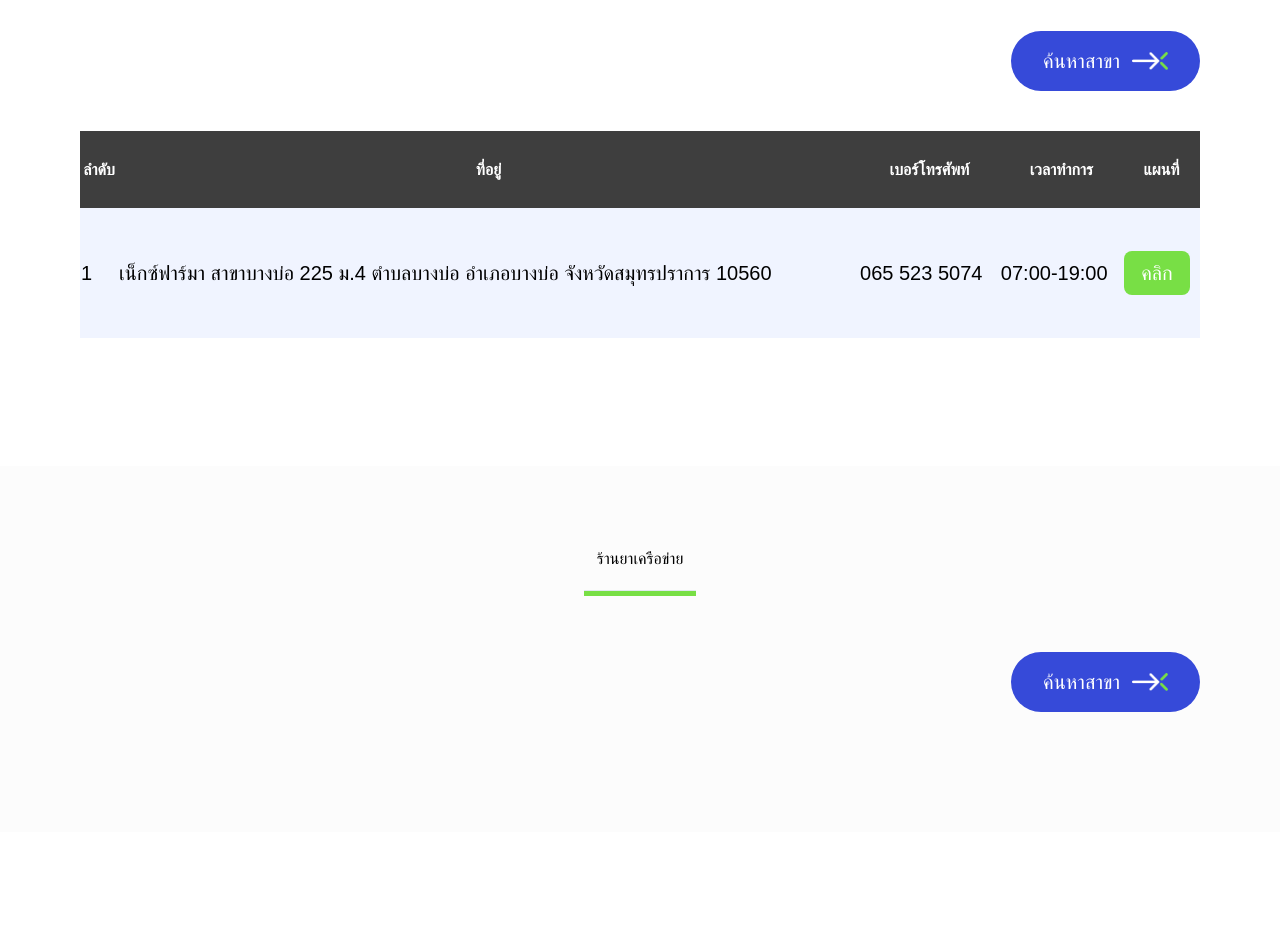
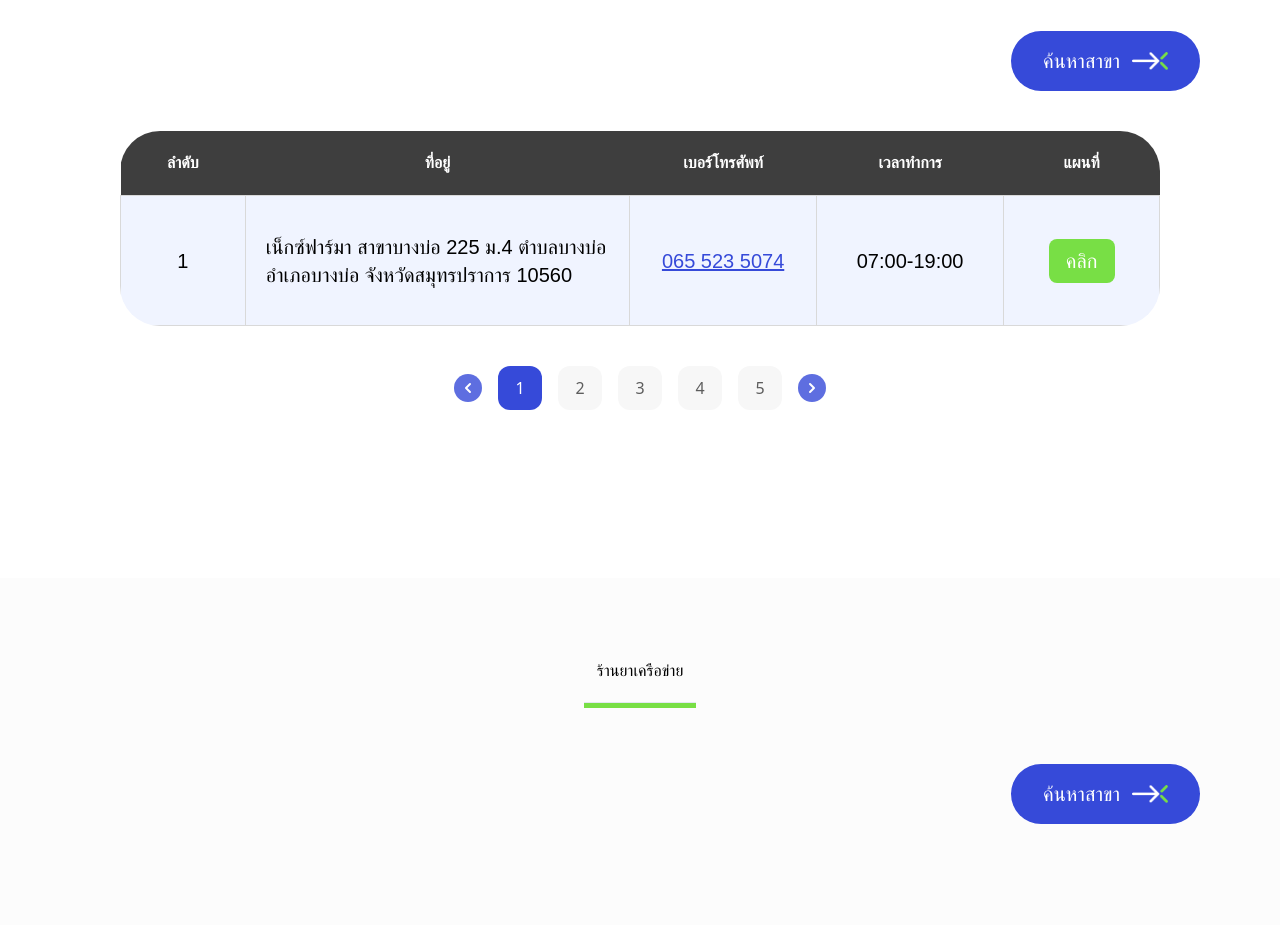
Before and after one commit to arnapana/nexx-web, a Next.js app: page /stores in a window 1280 px wide. Shown: the part 1240-2165 px from the top of the page. Built offline with nearby package versions, Linux system fonts and the light colour scheme.

Commit message:
fixed pagination

```diff
--- a/src/components/common/breadcrumb/breadcrumb-style.tsx
+++ b/src/components/common/breadcrumb/breadcrumb-style.tsx
@@ -21,12 +21,16 @@
       const lastindex = index === arrayChildren.length - 1
 
       if (lastindex) {
-        childElements.push(<Crumb last={true}>{cloneElement(child as React.ReactElement<any>)}</Crumb>)
+        childElements.push(
+          <Crumb key={index} last={true}>
+            {cloneElement(child as React.ReactElement<any>)}
+          </Crumb>
+        )
       } else {
-        childElements.push(<Crumb>{cloneElement(child as React.ReactElement<any>)}</Crumb>)
+        childElements.push(<Crumb key={index}>{cloneElement(child as React.ReactElement<any>)}</Crumb>)
         !lastindex &&
           childElements.push(
-            <Crumb>
+            <Crumb key={index + 100}>
               <ArrowRightIcon className='mx-2 w-5 h-5' />
             </Crumb>
           )
--- a/src/components/common/index.tsx
+++ b/src/components/common/index.tsx
@@ -12,3 +12,4 @@
 export * from './input-checkbok'
 export * from './input-select'
 export * from './input-search'
+export * from './pagination'
--- /dev/null
+++ b/src/components/common/pagination/index.tsx
@@ -0,0 +1,96 @@
+import React, { useState, useEffect } from 'react'
+import { ArrowLeftIcon, ArrowRightIcon } from '@components/icons'
+import classNames from 'classnames'
+
+interface Props {
+  containerClassName: string
+  innerClassName: string
+  pageCount: number
+  disabled: boolean
+  onChangePage: (i: number) => void
+}
+
+export const Pagination: React.FC<Props> = ({
+  containerClassName,
+  innerClassName,
+  pageCount,
+  disabled,
+  onChangePage
+}) => {
+  const [page, setPage] = useState<number>(0)
+
+  const handlePage = (button: boolean, nextPage: number) => {
+    let currentPage: number
+    if (button) {
+      const newPage = page + nextPage
+      if (newPage < 0) {
+        // Check Last than 0
+        currentPage = page
+      } else if (newPage >= pageCount) {
+        // Check More than pageCount
+        currentPage = page
+      } else {
+        currentPage = newPage
+      }
+    } else {
+      currentPage = nextPage
+    }
+    onChangePage(currentPage)
+    setPage(currentPage)
+  }
+
+  const PageinationElement = () => {
+    const listPagination = []
+    for (let i = 0; i < pageCount; i++) {
+      listPagination.push(
+        <li key={i}>
+          <button
+            disabled={disabled}
+            className={`w-11 h-11 ${
+              i === page ? 'bg-primary text-white' : 'bg-[#F7F7F7] text-[#5D5D5D]'
+            } transition-colors duration-500 hover:text-white  hover:bg-primary rounded-xl`}
+            onClick={() => handlePage(false, i)}
+          >
+            {i + 1}
+          </button>
+        </li>
+      )
+    }
+    return listPagination
+  }
+
+  return (
+    <div className={classNames(containerClassName, 'my-10')}>
+      <div className={classNames(innerClassName, 'mx-auto w-fit')}>
+        <ul className='flex flex-row space-x-4'>
+          <li className='grid place-items-center'>
+            <button
+              disabled={disabled}
+              className='grid place-items-center w-7 h-7 text-white bg-[#364AD9] rounded-full opacity-80'
+              onClick={() => handlePage(true, -1)}
+            >
+              <ArrowLeftIcon className='w-5 h-5' />
+            </button>
+          </li>
+          {PageinationElement()}
+          <li className='grid place-items-center'>
+            <button
+              disabled={disabled}
+              className='grid place-items-center w-7 h-7 text-white bg-[#364AD9] rounded-full opacity-80'
+              onClick={() => handlePage(true, 1)}
+            >
+              <ArrowRightIcon className='w-5 h-5' />
+            </button>
+          </li>
+        </ul>
+      </div>
+    </div>
+  )
+}
+
+Pagination.defaultProps = {
+  containerClassName: '',
+  innerClassName: '',
+  pageCount: 1,
+  disabled: false
+}
--- /dev/null
+++ b/src/components/icons/arrow-left.tsx
@@ -0,0 +1,19 @@
+interface Props {
+  className: string
+}
+
+export const ArrowLeftIcon: React.FC<Props> = ({ className }) => {
+  return (
+    <svg xmlns='http://www.w3.org/2000/svg' className={className} viewBox='0 0 20 20' fill='currentColor'>
+      <path
+        fillRule='evenodd'
+        d='M12.707 5.293a1 1 0 010 1.414L9.414 10l3.293 3.293a1 1 0 01-1.414 1.414l-4-4a1 1 0 010-1.414l4-4a1 1 0 011.414 0z'
+        clipRule='evenodd'
+      />
+    </svg>
+  )
+}
+
+ArrowLeftIcon.defaultProps = {
+  className: ''
+}
--- a/src/components/icons/index.ts
+++ b/src/components/icons/index.ts
@@ -2,3 +2,4 @@
 export * from './close'
 export * from './arrow-right'
 export * from './arrow-down'
+export * from './arrow-left'
--- a/src/containers/ourstore/our-branch.tsx
+++ b/src/containers/ourstore/our-branch.tsx
@@ -1,5 +1,5 @@
-import { ColorLine, Button } from '@components/common'
 import React from 'react'
+import { ColorLine, Button, Pagination } from '@components/common'
 
 export const OurBranchContainer = () => {
   return (
@@ -16,30 +16,39 @@
         <Button outerClassName='my-10' innerClassName='ml-auto' name='ค้นหาสาขา' />
 
         <div className='overflow-x-auto'>
-          <table className='w-full rounded-3xl'>
-            <thead className='h-[77px] font-prompts font-medium text-white uppercase bg-[#3E3E3E]'>
+          <table className='overflow-hidden mx-auto w-[65rem] rounded-[40px] border-collapse table-fixed'>
+            <thead className='font-prompts font-medium text-white uppercase bg-[#3E3E3E]'>
               <tr>
-                <th>ลำดับ</th>
-                <th>ที่อยู่</th>
-                <th>เบอร์โทรศัพท์</th>
-                <th>เวลาทำการ</th>
-                <th>แผนที่</th>
+                <th className='p-5 w-[12%]'>ลำดับ</th>
+                <th className='p-5 w-[37%]'>ที่อยู่</th>
+                <th className='p-5 w-[18%]'>เบอร์โทรศัพท์</th>
+                <th className='p-5 w-[18%]'>เวลาทำการ</th>
+                <th className='p-5 w-[15%]'>แผนที่</th>
               </tr>
             </thead>
-            <tbody className='font-prompts text-xl'>
-              <tr className='odd:bg-[#F0F4FF] h-[130px]'>
-                <td>1</td>
-                <td>เน็กซ์ฟาร์มา สาขาบางบ่อ 225 ม.4 ตำบลบางบ่อ อำเภอบางบ่อ จังหวัดสมุทรปราการ 10560</td>
-                <td>065 523 5074</td>
-                <td>07:00-19:00</td>
-                <td>
+            <tbody className='font-prompts text-xl text-center'>
+              <tr className='h-[130px] odd:bg-[#F0F4FF]'>
+                <td className='border border-[#D9D9D9]'>1</td>
+                <td className='text-left border border-[#D9D9D9]'>
+                  เน็กซ์ฟาร์มา สาขาบางบ่อ 225 ม.4 ตำบลบางบ่อ อำเภอบางบ่อ จังหวัดสมุทรปราการ 10560
+                </td>
+                <td className='text-primary underline border border-[#D9D9D9]'>065 523 5074</td>
+                <td className='border border-[#D9D9D9]'>07:00-19:00</td>
+                <td className='border border-[#D9D9D9]'>
                   <button className='p-2 w-[66px] h-[44px] text-white rounded-lg bg-secondary'>คลิก</button>
                 </td>
               </tr>
             </tbody>
           </table>
+
+          <Pagination pageCount={5} onChangePage={(val) => console.log(val)} />
         </div>
       </div>
+      <style jsx>{`
+        tr td {
+          padding: 0px 20px 0px 20px;
+        }
+      `}</style>
     </section>
   )
 }
```
